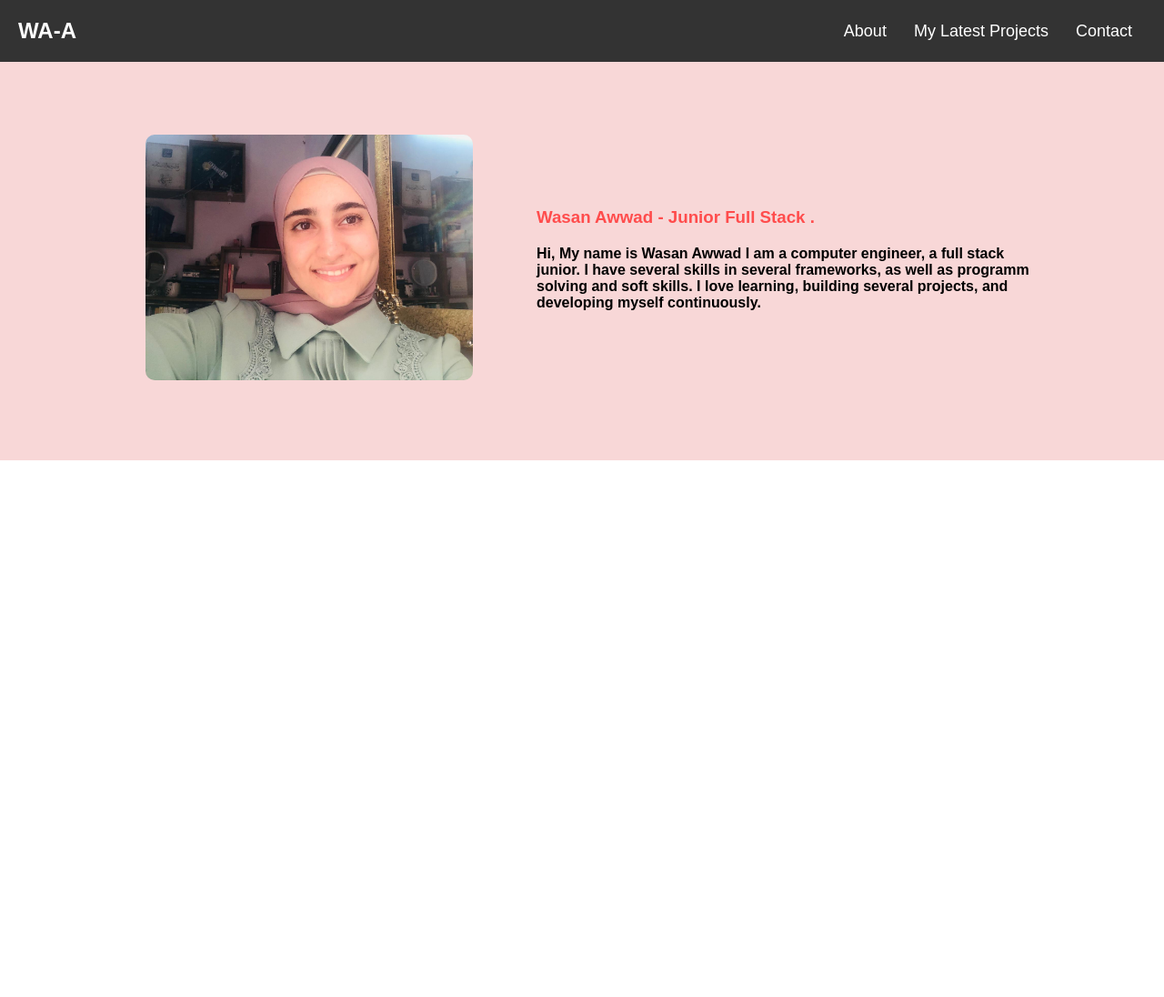
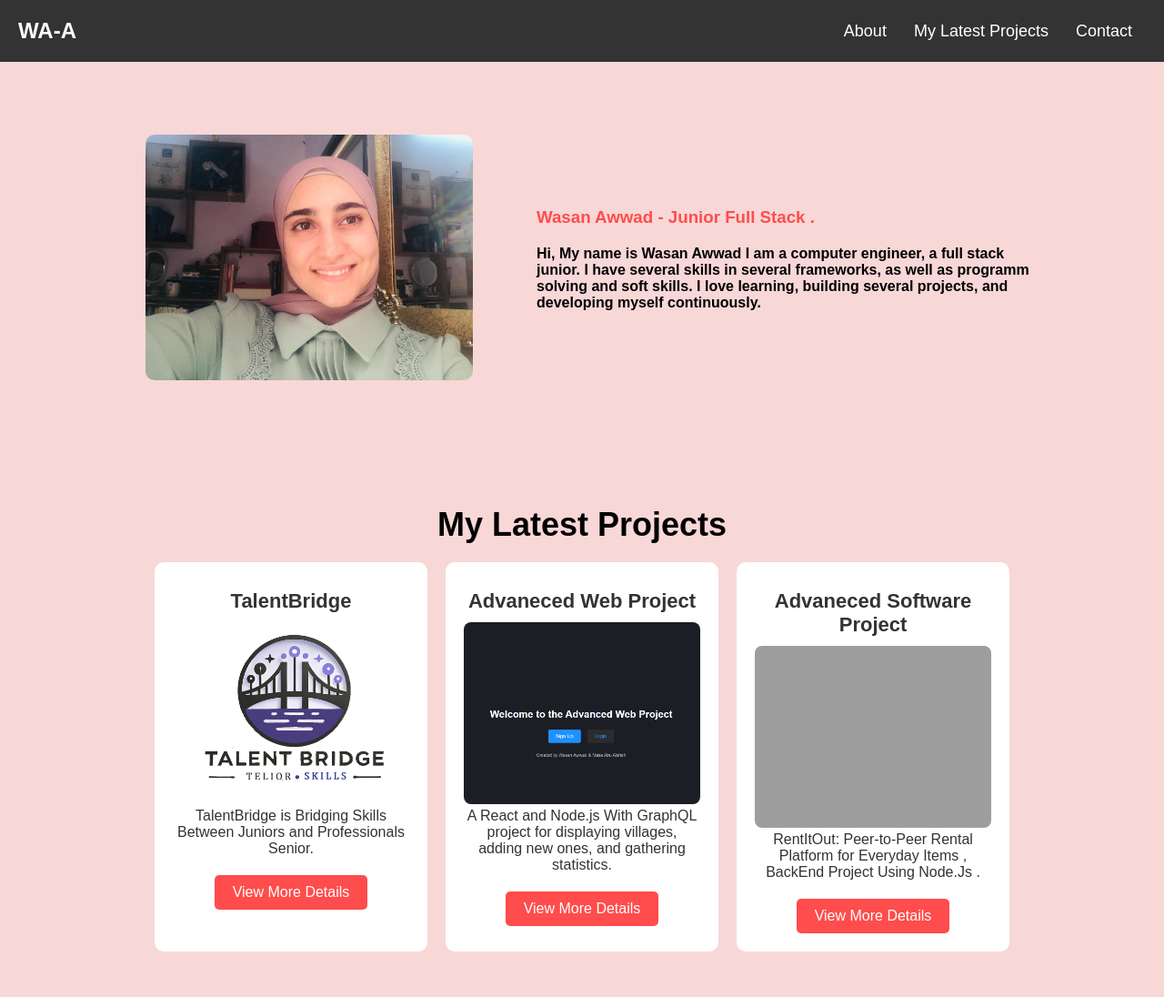
Before and after one commit to WA-A/Udacity-Project-2, a plain HTML site: page src/index.html in a window 1280 px wide. Shown: the whole page at 91% size. Before the commit the page ends 800 px from the top, so only its background shows below. Drawn offline with Linux system fonts and the light colour scheme; grey boxes are pictures that could not be loaded.

Commit message:
My Latest Projects Section

```diff
--- a/src/index.html
+++ b/src/index.html
@@ -36,6 +36,34 @@
         </div>
     </section>
 
+    <section class="projects-section" id="projects">
+        <h2> My Latest Projects</h2>
+        <div class="projects-container">
+            <div class="project-card">
+                <h3>TalentBridge</h3>
+                <img src="./img/GP1Project.png" alt="Project 1">
+                <p> TalentBridge is Bridging Skills Between Juniors and Professionals Senior.</p>
+
+                <a href="https://drive.google.com/drive/folders/1k8xiECZzizm-apAEZFVXXZpGe3NdHmJ6?usp=drive_link" class="view-more-btn">View More Details</a>
+
+            </div>
+            <div class="project-card">
+                <h3>Advaneced Web Project </h3>
+                <img src="./img/ADWeb.png" alt="Project 2">
+                <p>A React and Node.js With GraphQL project for displaying villages, adding new ones, and gathering statistics.</p>
+
+                <a href="https://drive.google.com/drive/u/0/folders/1JBNO_nWXdBV4I8GAN6rGG6qCHNw7Xzq6" class="view-more-btn">View More Details</a>
+
+            </div>
+            <div class="project-card">
+                <h3>Advaneced Software Project </h3>
+                <img src="./img/ADSoft.png" alt="Project 3">
+                <p>RentItOut: Peer-to-Peer Rental Platform for Everyday Items , BackEnd Project Using Node.Js .</p>
+                <a href="https://drive.google.com/drive/folders/19F-4ftWV_vr4GsWbG8i7A3JNBWpdlR7w?usp=sharing" class="view-more-btn">View More Details</a>
+
+            </div>
+        </div>
+    </section>
 
 
 
--- /dev/null
+++ b/src/scss/blocks/latest-projects.scss
@@ -0,0 +1,77 @@
+@use '../utils/variables.scss' as *;
+@use '../utils/mixins.scss' as *;
+
+
+.projects-section {
+    text-align: center;
+    padding: 50px 20px;
+    background: $special-color;
+
+
+    h2 {
+        color: black;
+        font-size: 36px;
+        margin-bottom: 20px;
+    }
+
+    .projects-container {
+        display: flex;
+        gap: 20px;
+        justify-content: center;
+        flex-wrap: wrap;
+    }
+
+    .project-card {
+        background: white;
+        padding: 20px;
+        border-radius: 10px;
+        width: 300px;
+        transition: transform 0.3s ease-in-out, box-shadow 0.3s ease-in-out;
+
+        img {
+            width: 100%;
+            height: 200px;
+            object-fit: cover;
+            border-radius: 8px;
+        }
+
+        h3 {
+            margin: 10px 0;
+            font-size: 22px;
+            color: $primary-color;
+        }
+
+        p {
+            font-size: 16px;
+            color: $primary-color;
+        }
+
+        &:hover,
+        &:focus-within {
+            transform: translateY(-5px);
+            box-shadow: 0px 5px 15px rgba(255, 255, 255, 0.2);
+        }
+    }
+
+    .view-more-btn {
+        display: inline-block;
+        margin-top: 20px;
+        padding: 10px 20px;
+        background: $highlight-color;
+        color: white;
+        text-decoration: none;
+        border-radius: 5px;
+        transition: background 0.3s;
+
+        &:hover {
+            background: #ff1a1a;
+        }
+    }
+}
+
+@media (max-width: 768px) {
+    .projects-container {
+        flex-direction: column;
+        align-items: center;
+    }
+}
--- a/src/scss/main.scss
+++ b/src/scss/main.scss
@@ -3,4 +3,5 @@
 @use 'base/reset';
 @use 'base/typography';
 @use 'blocks/navbar.scss';
-@use 'blocks/intro-banner.scss'
+@use 'blocks/intro-banner.scss';
+@use 'blocks/latest-projects.scss';
```
Also changed, not shown: dist/main.css, src/img/ADWeb.png (added), src/img/GP1Project.png (added), 2 other files.
